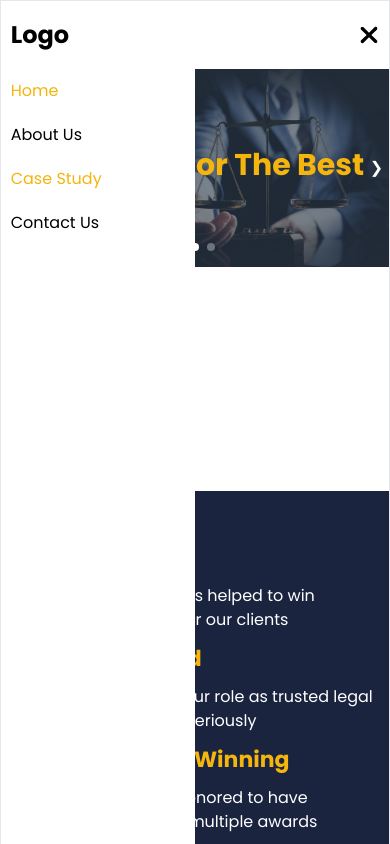
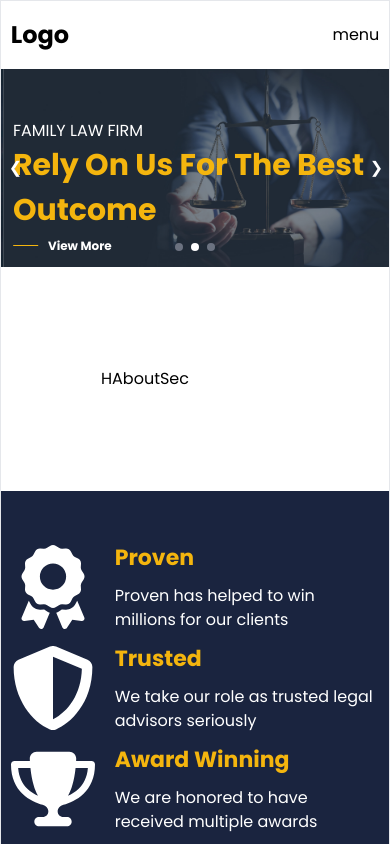
Before and after one commit to bhagirathpaliyal/NewProject, a React (Vite) app: page / in a window 390 px wide. Shown: the top 844 px of the page. Built offline with nearby package versions, Linux system fonts and the light colour scheme.

Commit message:
fixed : Navbar

```diff
--- a/src/App.jsx
+++ b/src/App.jsx
@@ -1,28 +1,30 @@
-import { BrowserRouter as Router, Route, Routes, Link, BrowserRouter } from 'react-router-dom';
-import Header from "./components/header/Header"
-import Home from "./Pages/Home"
-import AboutUs from "./Pages/AboutUs"
-import Footer from './components/Footer';
-
-
-
+import {
+  BrowserRouter as Router,
+  Route,
+  Routes,
+  Link,
+  BrowserRouter,
+} from "react-router-dom";
+import Header from "./components/header/Header";
+import Home from "./Pages/Home";
+import AboutUs from "./Pages/AboutUs";
+import Footer from "./components/Footer";
 
 function App() {
 
+  return (
+    <BrowserRouter>
+      <div className="container  mx-auto border">
+        <Header />
 
-  return (
-  <BrowserRouter >
-    <div className="container  mx-auto border">
-      <Header/>
-
-      <Routes >
-        <Route  path="/" element={<Home/>}/>
-        <Route  path="/About-Us" element={<AboutUs/>}/>
-      </Routes>
-      <Footer/>
-    </div>
+        <Routes>
+          <Route path="/" element={<Home />} />
+          <Route path="/About-Us" element={<AboutUs />} />
+        </Routes>
+        <Footer />
+      </div>
     </BrowserRouter>
-  )
+  );
 }
 
-export default App
+export default App;
--- a/src/components/header/ResponsiveNav.jsx
+++ b/src/components/header/ResponsiveNav.jsx
@@ -1,38 +1,74 @@
-import React, { useState } from 'react'
-import { NavLink } from 'react-router-dom';
+import React, { useState } from "react";
+import { NavLink } from "react-router-dom";
 
 const ResponsiveNav = () => {
-  const [isOpen, setIsOpen] = useState(false)
+  const [isOpen, setIsOpen] = useState(false);
   return (
-    <div className='md:hidden'>
-      <button className={`${isOpen ? '' : 'hidden'}`} onClick={() => (setIsOpen(prev => !prev))}>menu</button>
-      <button className={`${isOpen ? 'hidden' : ''} flex justify-end`} onClick={() => (setIsOpen(prev => !prev))}>
-        <img src="./src/assets/xmark-solid.svg" alt="X-Mark" className='w-[20px] flex justify-center items-center' />
+    <div className="md:hidden">
+      <button
+        className={`${isOpen ? "hidden" : ""}`}
+        onClick={() => setIsOpen((prev) => !prev)}
+      >
+        menu
       </button>
-      <div className={`${isOpen ? 'hidden' : ''} w-[50%] h-[100vh] bg-[#fff] absolute top-[68px] left-[0] flex flex-col`}>
-
-<nav className='m-[5%]'>
-
-  <ul className='flex flex-col gap-[20px]'>
-  <NavLink to={'/'} style={({ isActive }) => {
+      <button
+        className={`${isOpen ? "" : "hidden"} flex justify-end`}
+        onClick={() => setIsOpen((prev) => !prev)}
+      >
+        <img
+          src="../src/assets/xmark-solid.svg"
+          alt="X-Mark"
+          className="w-[20px] flex justify-center items-center"
+        />
+      </button>
+      <div
+        className={`${
+          isOpen ? "" : "hidden"
+        } w-[50%] h-[100vh] bg-[#fff] absolute top-[68px] left-[0] flex flex-col`}
+      >
+        <nav className="m-[5%]">
+          <ul className="flex flex-col gap-[20px]">
+            <NavLink
+              to={"/"}
+              style={({ isActive }) => {
                 return isActive ? { color: "#f4b50e" } : { color: "#000" };
-        }}> <li>Home</li></NavLink>
-        <NavLink to={'/About-Us'} style={({ isActive }) => {
+              }}
+            >
+              {" "}
+              <li onClick={() => setIsOpen((prev) => !prev)}>Home</li>
+            </NavLink>
+            <NavLink
+              to={"/About-Us"}
+              style={({ isActive }) => {
                 return isActive ? { color: "#f4b50e" } : { color: "#000" };
-        }} >   <li>About Us</li></NavLink>
-        <NavLink to={'/'} style={({ isActive }) => {
+              }}
+            >
+              {" "}
+              <li onClick={() => setIsOpen((prev) => !prev)}>About Us</li>
+            </NavLink>
+            <NavLink
+              to={"/"}
+              style={({ isActive }) => {
                 return isActive ? { color: "#f4b50e" } : { color: "#000" };
-        }}>   <li>Case Study</li></NavLink>
-        <NavLink to={'/About-Us'} style={({ isActive }) => {
+              }}
+            >
+              {" "}
+              <li onClick={() => setIsOpen((prev) => !prev)}>Case Study</li>
+            </NavLink>
+            <NavLink
+              to={"/About-Us"}
+              style={({ isActive }) => {
                 return isActive ? { color: "#f4b50e" } : { color: "#000" };
-        }}>   <li>Contact Us</li></NavLink>
-
+              }}
+            >
+              {" "}
+              <li onClick={() => setIsOpen((prev) => !prev)}>Contact Us</li>
+            </NavLink>
           </ul>
         </nav>
-
       </div>
     </div>
-  )
-}
+  );
+};
 
-export default ResponsiveNav
+export default ResponsiveNav;
```
Also changed, not shown: 1 other file (tests, documents, lock files or other folders). Lines whose indentation alone changed are shown as unchanged.
